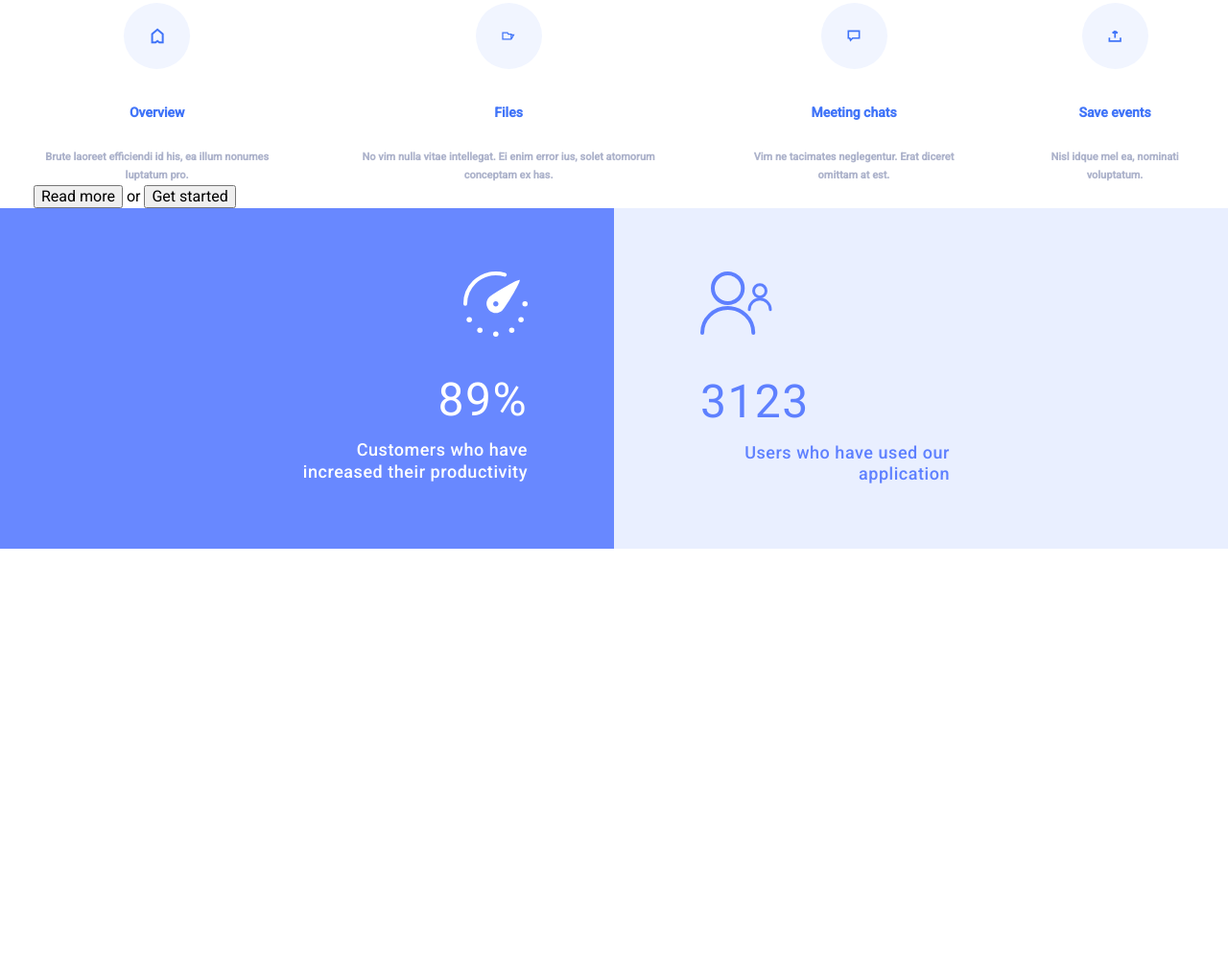
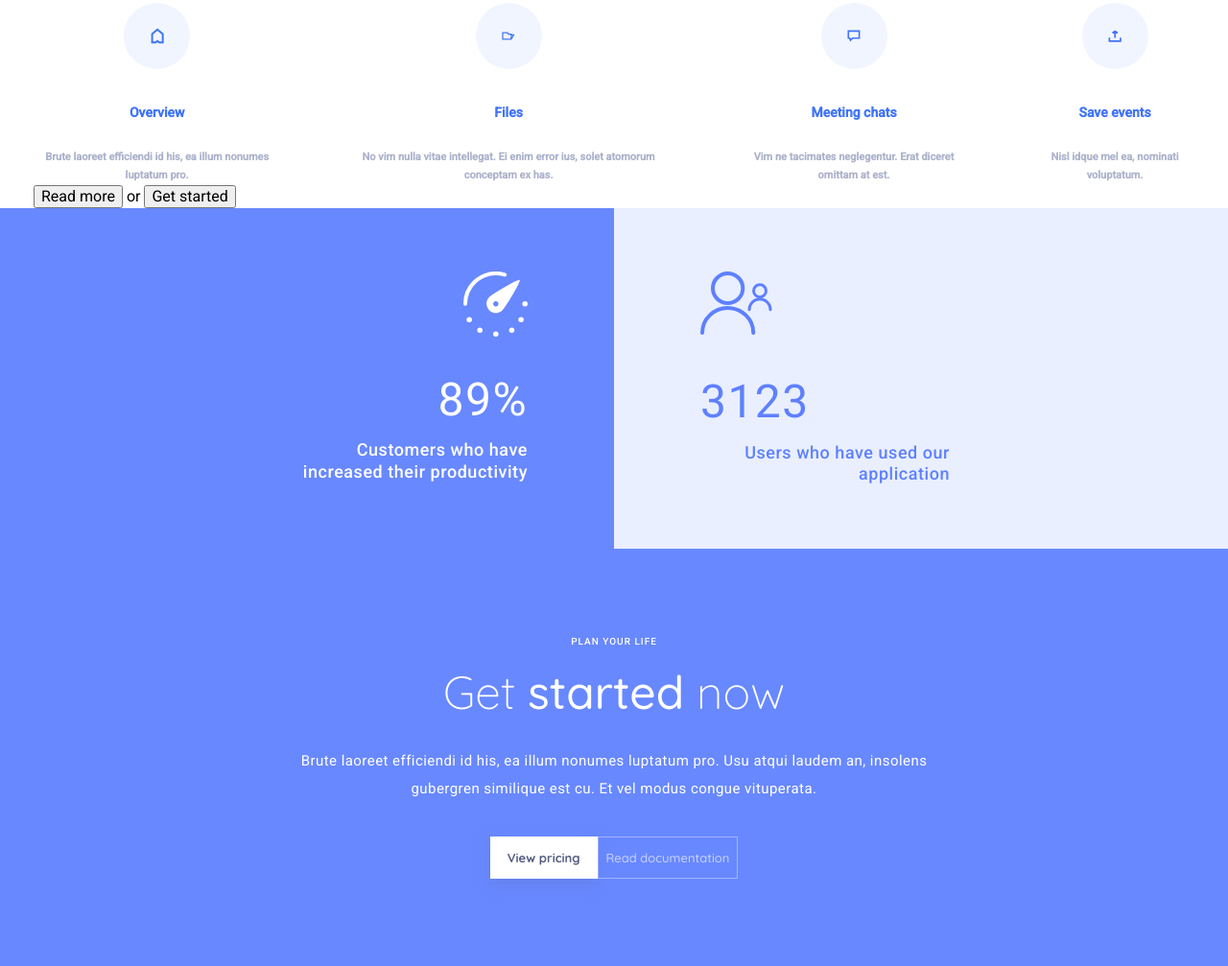
Before and after one commit to Maxim4ik118/BC-56-practice, a plain HTML site: page new-site/index.html in a window 1280 px wide. Shown: the part 666-1673 px from the top of the page at 96% size. Before the commit the page ends 1238 px from the top, so only its background shows below. Drawn offline with nearby package versions, Linux system fonts and the light colour scheme.

Commit message:
section-nine
1

```diff
--- a/new-site/css/styles.css
+++ b/new-site/css/styles.css
@@ -51,6 +51,9 @@ body {
   font-family: var(--roboto);
   margin: 0;
 }
+.fw-500 {
+  font-weight: var(--fw-medium);
+}
 .container {
   width: 1240px;
   padding: 0 15px;
@@ -66,6 +69,7 @@ body {
   text-transform: uppercase;
   color: var(--secondary-color);
 }
+
 .nav-list-link {
   font-weight: var(--fw-medium);
   font-size: 12px;
@@ -274,3 +278,63 @@ body {
   letter-spacing: 0.03em;
   color: #5e80ff;
 }
+.section-nine {
+  background-color: #6888ff;
+  padding-top: 91px;
+  padding-bottom: 91px;
+}
+.section-nine-title {
+  font-weight: 300;
+  font-size: 48px;
+  line-height: 1.25;
+  text-align: center;
+  color: #ffffff;
+  font-family: var(--quicksand);
+  margin-bottom: 28px;
+}
+
+.section-nine-link-l {
+  font-weight: 700;
+  font-size: 13px;
+  line-height: 1.23;
+  display: flex;
+  align-items: center;
+  text-align: center;
+  color: #565f82;
+  padding: 13px 18px;
+  background: #ffffff;
+  box-shadow: 0px 5px 15px #6480e8;
+}
+.section-nine-link-r {
+  font-weight: 500;
+  font-size: 13px;
+  line-height: 1.23;
+  display: flex;
+  align-items: center;
+  text-align: center;
+  color: #c7d3ff;
+  padding: 13px 8px;
+  border: 1px solid #a0b4ff;
+  background: transparent;
+}
+.section-nine .c-uptitle {
+  text-align: center;
+  color: #ffff;
+  margin-bottom: 16px;
+}
+.section-nine-description {
+  width: 712px;
+  margin: 0 auto;
+  text-align: center;
+  font-size: 15px;
+  line-height: 1.93;
+  text-align: center;
+  letter-spacing: 0.03em;
+  color: #ffffff;
+  margin-bottom: 35px;
+}
+.section-nine-links-container {
+  font-family: var(--quicksand);
+  display: flex;
+  justify-content: center;
+}
--- a/new-site/index.html
+++ b/new-site/index.html
@@ -243,6 +243,21 @@
           <p class="stats-text-r">Users who have used our application</p>
         </div>
       </section>
+      <section class="section-nine">
+        <div class="container">
+          <p class="c-uptitle">Plan your life</p>
+          <h2 class="section-nine-title">Get <span class="fw-500">started</span> now</h2>
+          <p class="section-nine-description">
+            Brute laoreet efficiendi id his, ea illum nonumes luptatum pro. Usu
+            atqui laudem an, insolens gubergren similique est cu. Et vel modus
+            congue vituperata.
+          </p>
+          <div class="section-nine-links-container">
+            <a href="" class="section-nine-link-l">View pricing</a>
+            <a href="" class="section-nine-link-r">Read documentation</a>
+          </div>
+        </div>
+      </section>
     </main>
     <footer></footer>
   </body>
```
